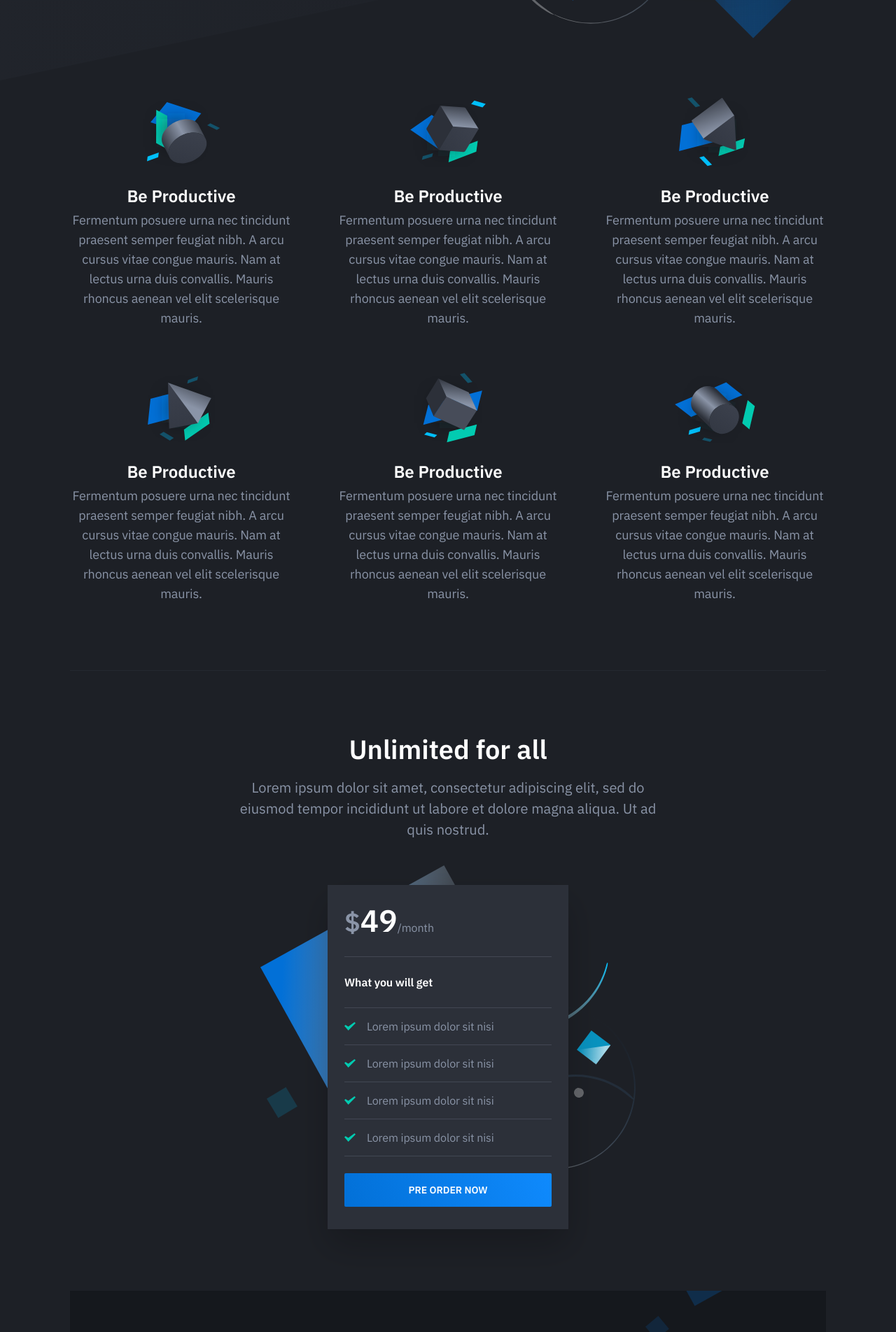
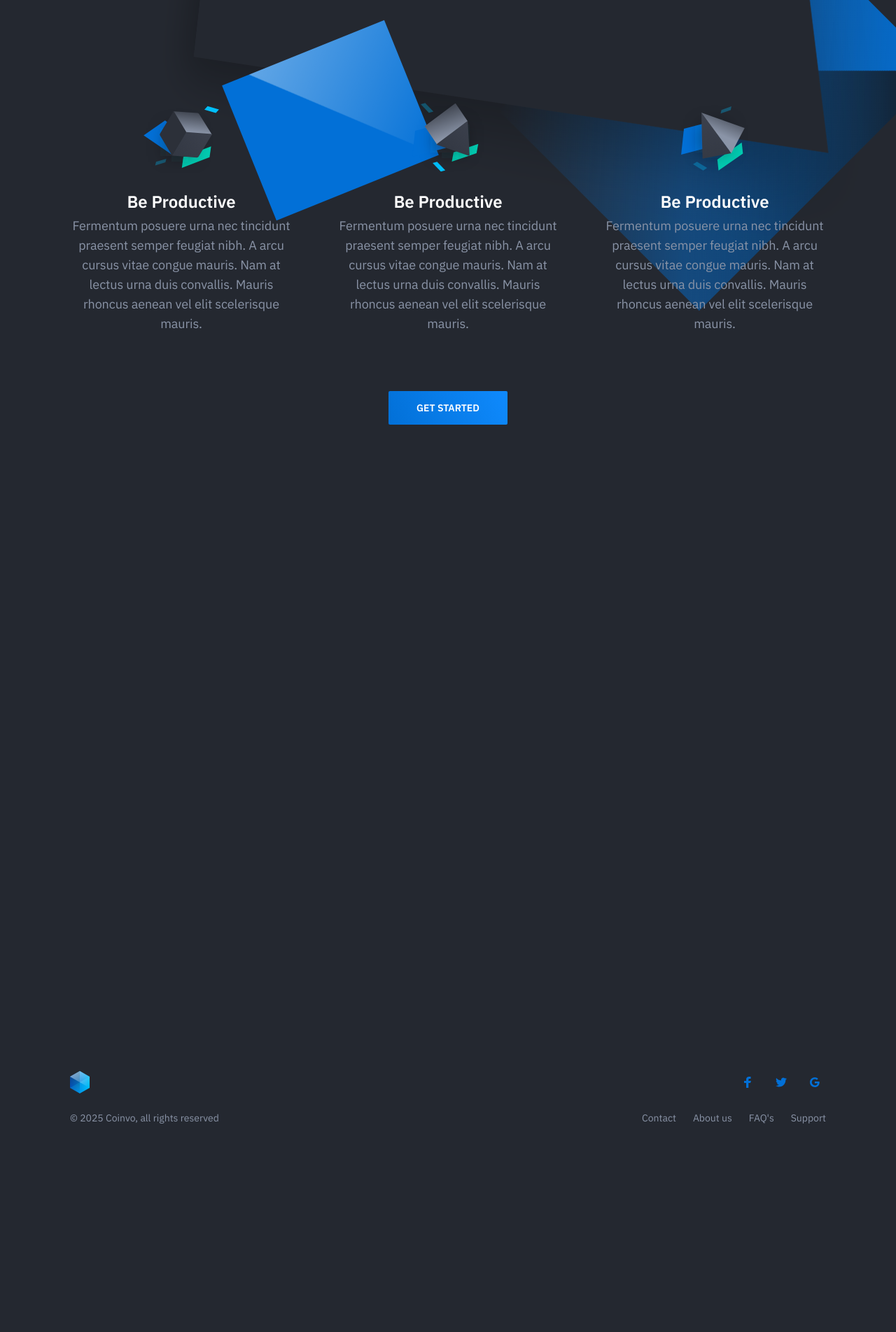
Before and after one commit to AdvayBhatt/tamuhack_25_jan_2, a Python web app: template template/index.html in a window 1280 px wide; the page is wider, and only the part inside the window is pictured. Shown: the part 585-2489 px from the top of that part at 70% size. After the commit the page ends 2191 px from the top of that part, so only its background shows below. Run offline with Jinja, Linux system fonts and the light colour scheme; the template is opened without the code that fills it, so the values that code supplies are empty; some libraries are stand-ins or nearby versions.

Commit message:
Update index.html

```diff
--- a/template/index.html
+++ b/template/index.html
@@ -11,34 +11,31 @@
     <script src="https://unpkg.com/scrollreveal@4.0.0/dist/scrollreveal.min.js"></script>
 </head>
 <body class="is-boxed has-animations">
-    <div class="body-wrap">
-        <header class="site-header">
-            <div class="container">
-                <div class="site-header-inner">
-                    <div class="brand header-brand">
-                        <h1 class="m-0">
-							<a href="#">
-								<img class="header-logo-image" src="dist/images/logo.svg" alt="Logo">
-                            </a>
-                        </h1>
-                    </div>
-                </div>
-            </div>
-        </header>
+
 
         <main>
             <section class="hero">
                 <div class="container">
                     <div class="hero-inner">
                         <div class="hero-copy">
-	                        <h1 class="hero-title mt-0">Landing template for startups</h1>
-	                        <p class="hero-paragraph">Our landing page template works on all devices, so you only have to set it up once, and get beautiful results forever.</p>
-	                        <div class="hero-cta"><a class="button button-primary" href="#">Pre order now</a><a class="button" href="#">Get in touch</a></div>
+                            <div style="display: flex; align-items: center;">
+                                <img
+                                    style="width: 500px !important; height: auto !important; margin: 40; position: relative; z-index: 10;"
+                                    src="src/images/coin_Background_Removed.png"
+                                    alt="Logo">
+
+                                <h1 class="hero-title mt-0"
+                                    style="font-size: 180px; color: #D6B807; margin: 0; margin-bottom: 50px;">
+                                    oinvo
+                                </h1>
                             </div>
-						<div class="hero-figure anime-element">
-							<svg class="placeholder" width="528" height="396" viewBox="0 0 528 396">
-								<rect width="528" height="396" style="fill:transparent;" />
-							</svg>
+                            <p class="hero-title mt-0"
+                               style="margin-top: 100px; color: white;">
+                               Personalized financial guidance powered by AI, tailored to your goals and risk tolerance.
+                            </p>
+                        </div>
+
+                        <!-- Hero Figure Boxes -->
                         <div class="hero-figure-box hero-figure-box-01" data-rotation="45deg"></div>
                         <div class="hero-figure-box hero-figure-box-02" data-rotation="-45deg"></div>
                         <div class="hero-figure-box hero-figure-box-03" data-rotation="0deg"></div>
@@ -51,22 +48,14 @@
                         <div class="hero-figure-box hero-figure-box-10" data-rotation="-50deg"></div>
                     </div>
                 </div>
-                </div>
             </section>
+
 
             <section class="features section">
                 <div class="container">
 					<div class="features-inner section-inner has-bottom-divider">
                         <div class="features-wrap">
-                            <div class="feature text-center is-revealing">
-                                <div class="feature-inner">
-                                    <div class="feature-icon">
-										<img src="dist/images/feature-icon-01.svg" alt="Feature 01">
-                                    </div>
-                                    <h4 class="feature-title mt-24">Be Productive</h4>
-                                    <p class="text-sm mb-0">Fermentum posuere urna nec tincidunt praesent semper feugiat nibh. A arcu cursus vitae congue mauris. Nam at lectus urna duis convallis. Mauris rhoncus aenean vel elit scelerisque mauris.</p>
-                                </div>
-                            </div>
+
 							<div class="feature text-center is-revealing">
                                 <div class="feature-inner">
                                     <div class="feature-icon">
@@ -94,79 +83,19 @@
                                     <p class="text-sm mb-0">Fermentum posuere urna nec tincidunt praesent semper feugiat nibh. A arcu cursus vitae congue mauris. Nam at lectus urna duis convallis. Mauris rhoncus aenean vel elit scelerisque mauris.</p>
                                 </div>
                             </div>
-							<div class="feature text-center is-revealing">
-                                <div class="feature-inner">
-                                    <div class="feature-icon">
-										<img src="dist/images/feature-icon-05.svg" alt="Feature 05">
+
                         </div>
-                                    <h4 class="feature-title mt-24">Be Productive</h4>
-                                    <p class="text-sm mb-0">Fermentum posuere urna nec tincidunt praesent semper feugiat nibh. A arcu cursus vitae congue mauris. Nam at lectus urna duis convallis. Mauris rhoncus aenean vel elit scelerisque mauris.</p>
+
+                        <div class="hero-cta" style="display: flex; justify-content: center;margin-top: 50px; height: 100vh;">
+                            <a class="button button-primary" href="form.html" style="margin: 0 auto;">Get Started</a>
                         </div>
-                            </div>
-                            <div class="feature text-center is-revealing">
-                                <div class="feature-inner">
-                                    <div class="feature-icon">
-										<img src="dist/images/feature-icon-06.svg" alt="Feature 06">
-                                    </div>
-                                    <h4 class="feature-title mt-24">Be Productive</h4>
-                                    <p class="text-sm mb-0">Fermentum posuere urna nec tincidunt praesent semper feugiat nibh. A arcu cursus vitae congue mauris. Nam at lectus urna duis convallis. Mauris rhoncus aenean vel elit scelerisque mauris.</p>
-                                </div>
-                            </div>
-                        </div>
+
                     </div>
                 </div>
             </section>
 
-            <section class="pricing section">
-                <div class="container-sm">
-                    <div class="pricing-inner section-inner">
-                        <div class="pricing-header text-center">
-                            <h2 class="section-title mt-0">Unlimited for all</h2>
-                            <p class="section-paragraph mb-0">Lorem ipsum dolor sit amet, consectetur adipiscing elit, sed do eiusmod tempor incididunt ut labore et dolore magna aliqua. Ut ad quis nostrud.</p>
-                        </div>
-						<div class="pricing-tables-wrap">
-                            <div class="pricing-table">
-                                <div class="pricing-table-inner is-revealing">
-                                    <div class="pricing-table-main">
-                                        <div class="pricing-table-header pb-24">
-                                            <div class="pricing-table-price"><span class="pricing-table-price-currency h2">$</span><span class="pricing-table-price-amount h1">49</span><span class="text-xs">/month</span></div>
-                                        </div>
-										<div class="pricing-table-features-title text-xs pt-24 pb-24">What you will get</div>
-                                        <ul class="pricing-table-features list-reset text-xs">
-                                            <li>
-                                                <span>Lorem ipsum dolor sit nisi</span>
-                                            </li>
-                                            <li>
-                                                <span>Lorem ipsum dolor sit nisi</span>
-                                            </li>
-                                            <li>
-                                                <span>Lorem ipsum dolor sit nisi</span>
-                                            </li>
-											<li>
-												<span>Lorem ipsum dolor sit nisi</span>
-											</li>
-                                        </ul>
-                                    </div>
-                                    <div class="pricing-table-cta mb-8">
-                                        <a class="button button-primary button-shadow button-block" href="#">Pre order now</a>
-                                    </div>
-                                </div>
-                            </div>
-                        </div>
-                    </div>
-                </div>
-            </section>
 
-			<section class="cta section">
-				<div class="container">
-					<div class="cta-inner section-inner">
-						<h3 class="section-title mt-0">Still not convinced on buying?</h3>
-						<div class="cta-cta">
-							<a class="button button-primary button-wide-mobile" href="#">Get in touch</a>
-						</div>
-					</div>
-				</div>
-			</section>
+
         </main>
 
         <footer class="site-footer">
@@ -217,7 +146,7 @@
                             </a>
                         </li>
                     </ul>
-                    <div class="footer-copyright">&copy; 2019 Solid, all rights reserved</div>
+                    <div class="footer-copyright">&copy; 2025 Coinvo, all rights reserved</div>
                 </div>
             </div>
         </footer>
```
Lines whose indentation alone changed are shown as unchanged.
